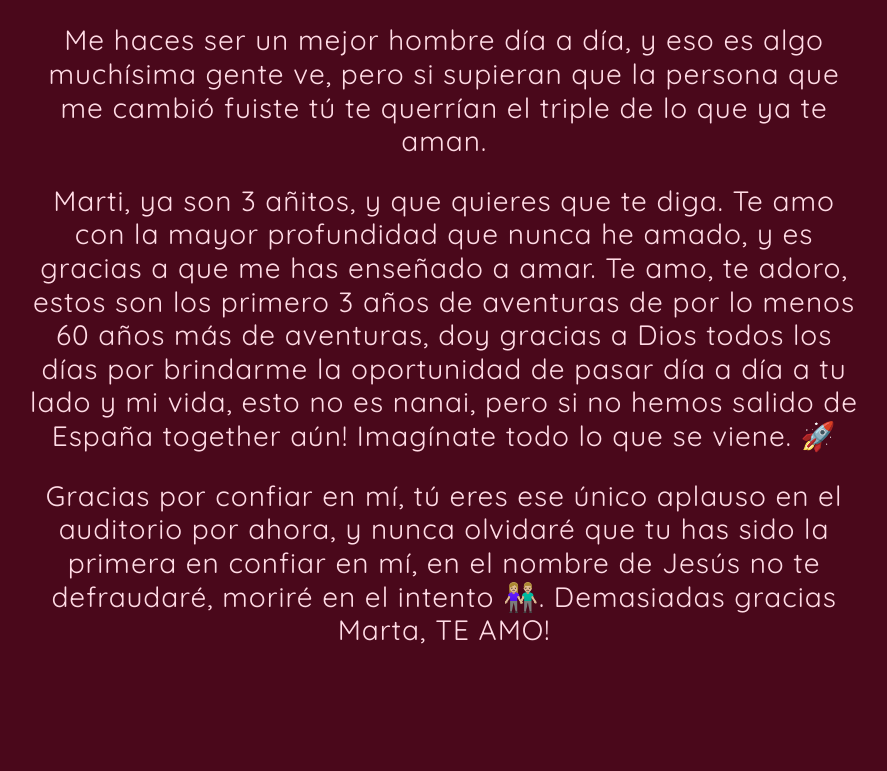
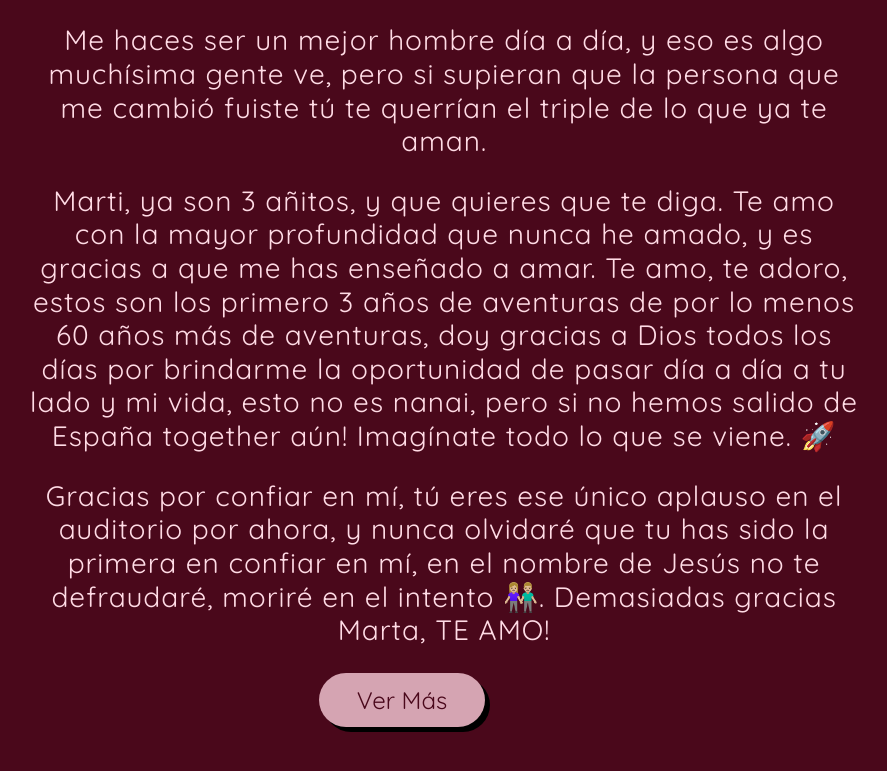
Before and after one commit to ricard0g/Feliz-Aniversario, a plain HTML site: page te-amo.html in a window 1280 px wide. Shown: the part 2039-2810 px from the top of the page, without its empty margins (238-1125 px from the left). Before the commit the page ends 2776 px from the top, so only its background shows below. Drawn offline with Linux system fonts and the light colour scheme.

Commit message:
Add link to go to the index.html page

```diff
--- a/recursos/styles/te-amo-styles.css
+++ b/recursos/styles/te-amo-styles.css
@@ -81,3 +81,28 @@ strong {
     opacity: 1;
     transform: translateX(0);
 }
+
+.link {
+    text-decoration: none;
+    font-size: 1.5rem;
+    padding: 2% 5%;
+    width: fit-content;
+    margin: 0 auto;
+    color: #4A081B;
+    border: none;
+    border-radius: 50px;
+    background: #D5A4B2;
+    box-shadow: 5px 5px 0px black;
+    transition: all 150ms ease;
+}
+
+.link:hover {
+    background-color: #4a081b9f;
+    color: #D5A4B2;
+    border: 2px solid #D5A4B2;
+}
+
+.link:active {
+    transform: translateY(5px);
+    box-shadow: none;
+}
--- a/te-amo.html
+++ b/te-amo.html
@@ -28,6 +28,7 @@
         <p class="p">Me haces ser un mejor hombre día a día, y eso es algo muchísima gente ve, pero si supieran que la persona que me cambió fuiste tú te querrían el triple de lo que ya te aman.</p>
         <p class="p">Marti, ya son 3 añitos, y que quieres que te diga. Te amo con la mayor profundidad que nunca he amado, y es gracias a que me has enseñado a amar. Te amo, te adoro, estos son los primero 3 años de aventuras de por lo menos 60 años más de aventuras, doy gracias a Dios todos los días por brindarme la oportunidad de pasar día a día a tu lado y mi vida, esto no es nanai, pero si no hemos salido de España together aún! Imagínate todo lo que se viene. &#128640;</p>
         <p class="p">Gracias por confiar en mí, tú eres ese único aplauso en el auditorio por ahora, y nunca olvidaré que tu has sido la primera en confiar en mí, en el nombre de Jesús no te defraudaré, moriré en el intento &#128107;&#127996;. Demasiadas gracias Marta, TE AMO!</p>
+        <a href="./index.html" class="link">Ver Más</a>
     </div>
 </body>
 </html>
```
Also changed, not shown: index.html (added, +12 -0 lines).
